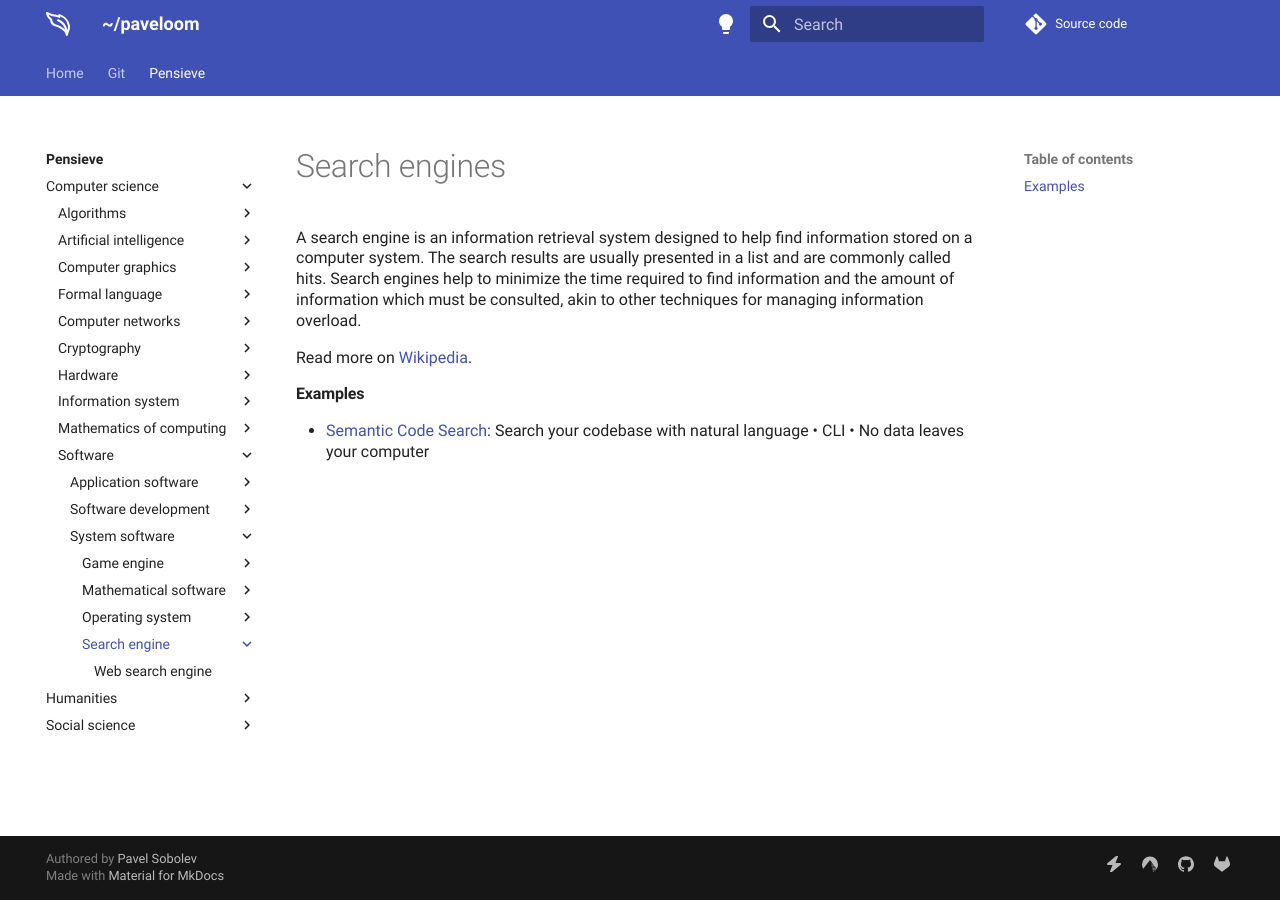
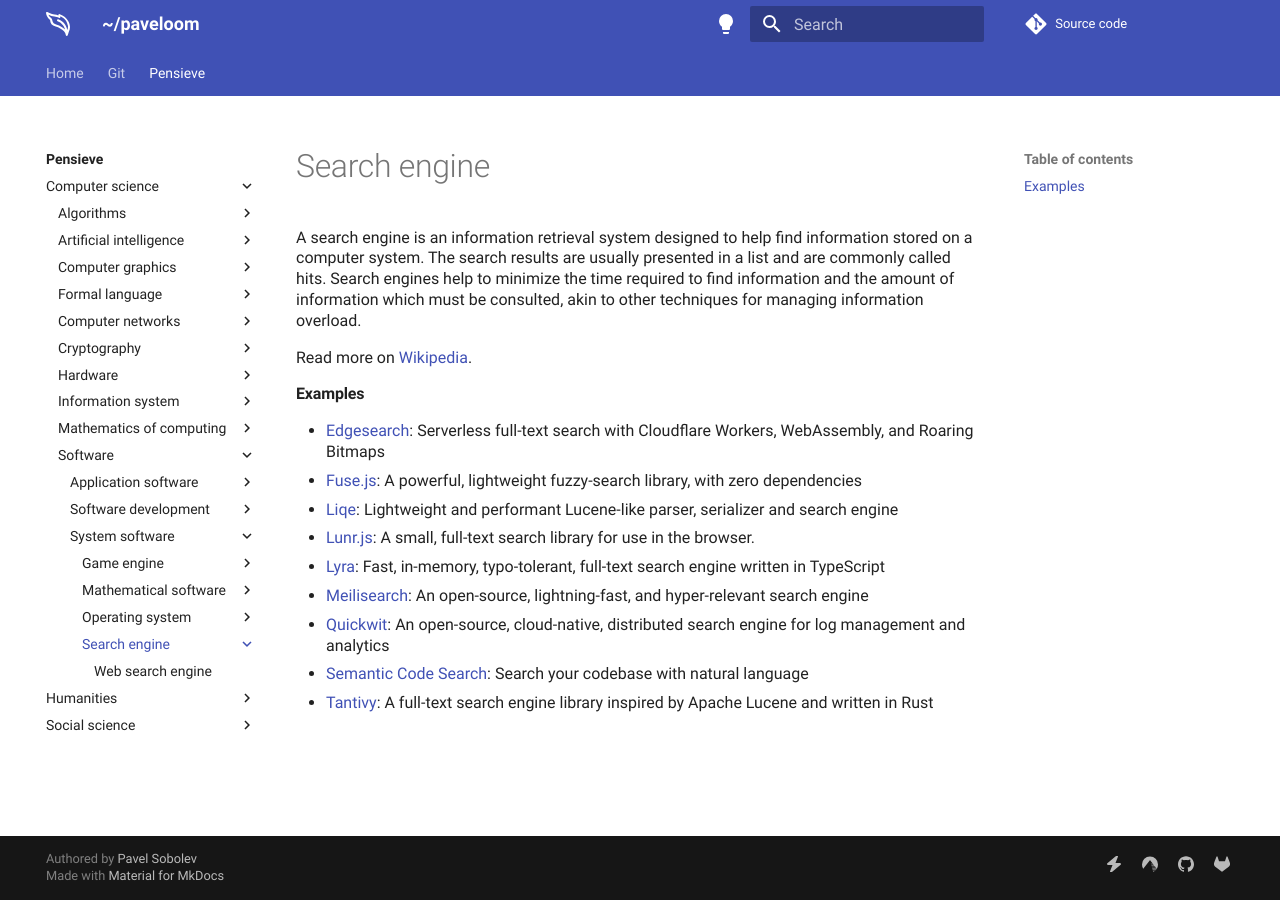
Before and after one commit to paveloom/paveloom.dev, an MkDocs documentation site: the page built from content/pensieve/search-engine.md, in a window 1280 px wide. Built offline with MkDocs 1.6.1 and Material for MkDocs 9.7.7, drawn with Linux system fonts in a browser that asks for light colours; comment, search, counter and statistics services are not loaded.

Commit message:
Pensieve: update the Search engine page.

```diff
--- a/content/pensieve/search-engine.md
+++ b/content/pensieve/search-engine.md
@@ -1,8 +1,16 @@
-# Search engines
+# Search engine
 
 A search engine is an information retrieval system designed to help find information stored on a computer system. The search results are usually presented in a list and are commonly called hits. Search engines help to minimize the time required to find information and the amount of information which must be consulted, akin to other techniques for managing information overload.
 
 Read more on [Wikipedia](https://en.wikipedia.org/wiki/Search_engine_(computing)).
 
 #### Examples
-- [Semantic Code Search](https://github.com/sturdy-dev/semantic-code-search): Search your codebase with natural language • CLI • No data leaves your computer
+- [Edgesearch](https://github.com/wilsonzlin/edgesearch): Serverless full-text search with Cloudflare Workers, WebAssembly, and Roaring Bitmaps
+- [Fuse.js](https://fusejs.io): A powerful, lightweight fuzzy-search library, with zero dependencies
+- [Liqe](https://github.com/gajus/liqe): Lightweight and performant Lucene-like parser, serializer and search engine
+- [Lunr.js](https://lunrjs.com): A small, full-text search library for use in the browser.
+- [Lyra](https://lyrasearch.io): Fast, in-memory, typo-tolerant, full-text search engine written in TypeScript
+- [Meilisearch](https://www.meilisearch.com): An open-source, lightning-fast, and hyper-relevant search engine
+- [Quickwit](https://quickwit.io): An open-source, cloud-native, distributed search engine for log management and analytics
+- [Semantic Code Search](https://github.com/sturdy-dev/semantic-code-search): Search your codebase with natural language
+- [Tantivy](https://github.com/quickwit-oss/tantivy): A full-text search engine library inspired by Apache Lucene and written in Rust
```
